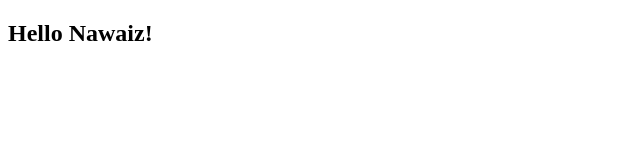
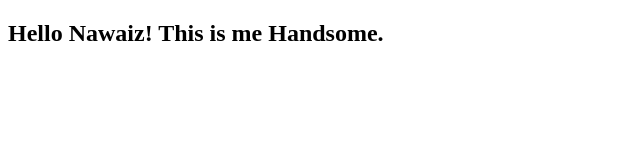
Before and after one commit to Nawaiz/pro, a plain HTML site: page site/index.html in a window 1280 px wide. Shown: the whole page, without its empty margins (0-640 px from the left). Drawn offline with Linux system fonts and the light colour scheme.

Commit message:
small adition to our page content.

```diff
--- a/site/index.html
+++ b/site/index.html
@@ -6,6 +6,6 @@
     <title>Hello Nawaiz</title>
 </head>
 <body>
-    <h2>Hello Nawaiz!</h2>
+    <h2>Hello Nawaiz! This is me Handsome.</h2>
 </body>
 </html>
```
